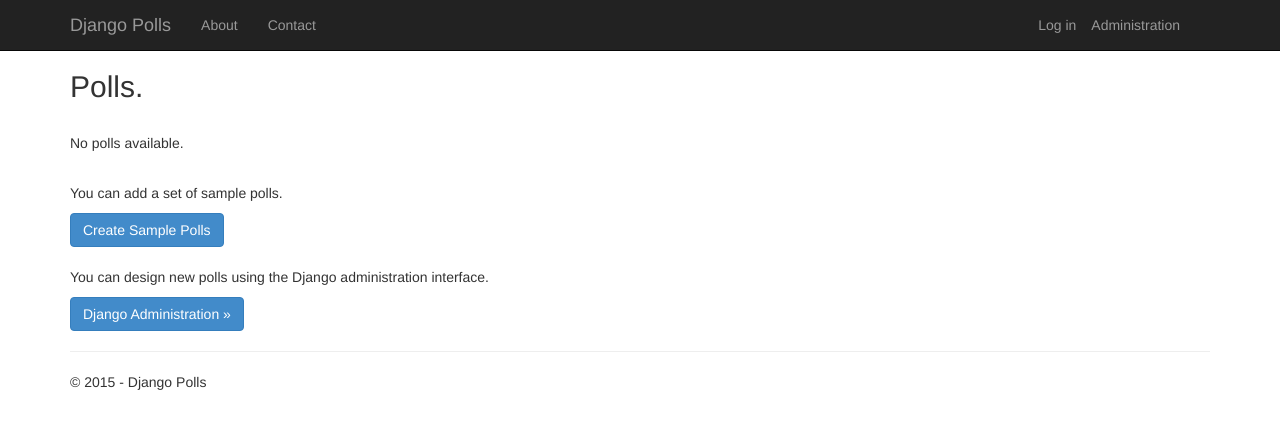
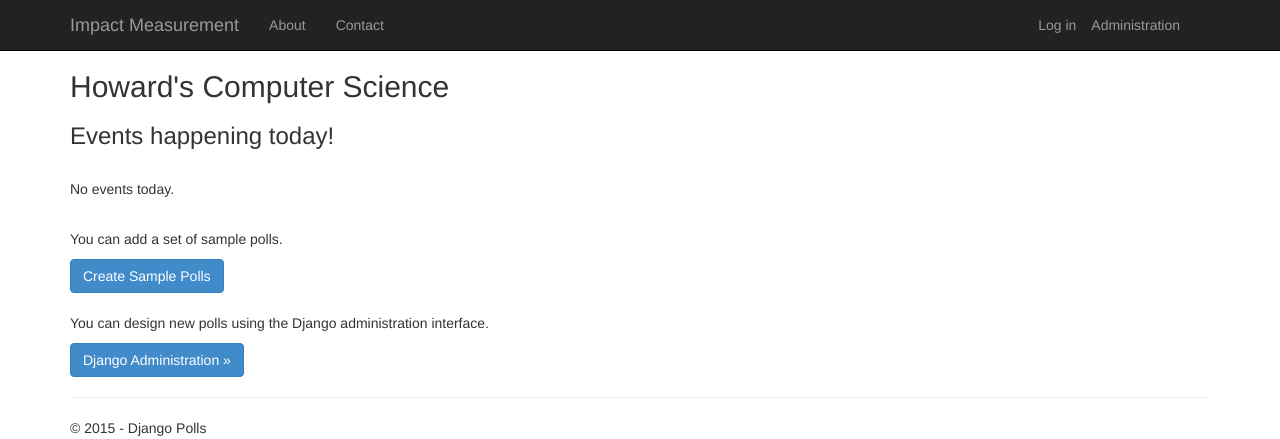
Before and after one commit to tems4real/SEteam5, a Django app: page / in a window 1280 px wide. Shown: the top 439 px of the page. Run offline with Django 3.2, Linux system fonts and the light colour scheme; data that the repository does not hold is empty; some libraries are stand-ins or nearby versions.

Commit message:
changed index content

```diff
--- a/beta/beta/app/templates/app/index.html
+++ b/beta/beta/app/templates/app/index.html
@@ -2,7 +2,8 @@
 
 {% block content %}
 
-<h2>Polls.</h2>
+<h2>Howard's Computer Science</h2>
+<h3>Events happening today! </h3>
 <br/>
 
 {% if latest_poll_list %}
@@ -18,7 +19,7 @@
     </tbody>
 </table>
 {% else %}
-<p>No polls available.</p>
+<p>No events today.</p>
 <br />
 <p>You can add a set of sample polls.</p>
 <form action="/seed" method="post">
--- a/beta/beta/app/templates/app/layout.html
+++ b/beta/beta/app/templates/app/layout.html
@@ -3,7 +3,7 @@
 <head>
     <meta charset="utf-8" />
     <meta name="viewport" content="width=device-width, initial-scale=1.0">
-    <title>{{ title }} - Django Polls</title>
+    <title>{{ title }} - Impact Measurement</title>
     {% load staticfiles %}
     <link rel="stylesheet" type="text/css" href="{% static 'app/content/bootstrap.min.css' %}" />
     <link rel="stylesheet" type="text/css" href="{% static 'app/content/site.css' %}" />
@@ -19,7 +19,7 @@
                     <span class="icon-bar"></span>
                     <span class="icon-bar"></span>
                 </button>
-                <a href="/" class="navbar-brand">Django Polls</a>
+                <a href="/" class="navbar-brand">Impact Measurement</a>
             </div>
             <div class="navbar-collapse collapse">
                 <ul class="nav navbar-nav">
```
